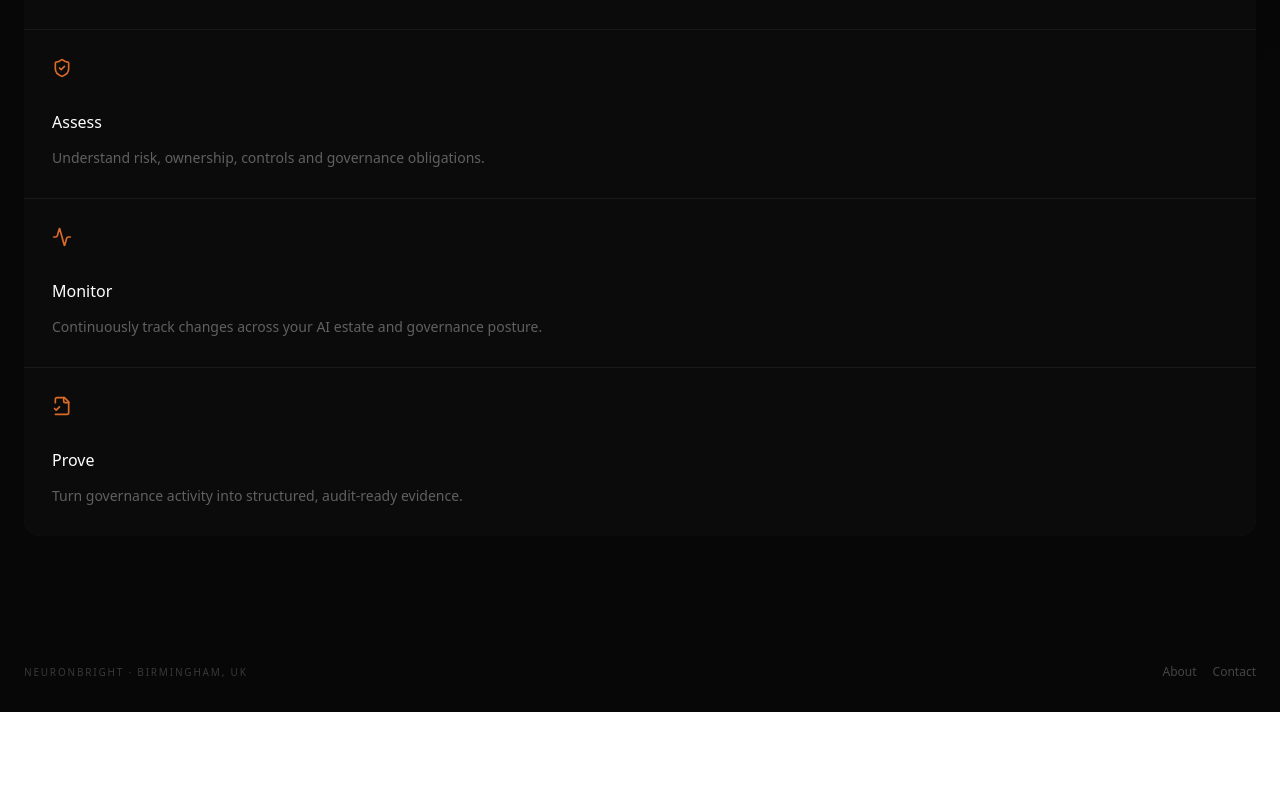
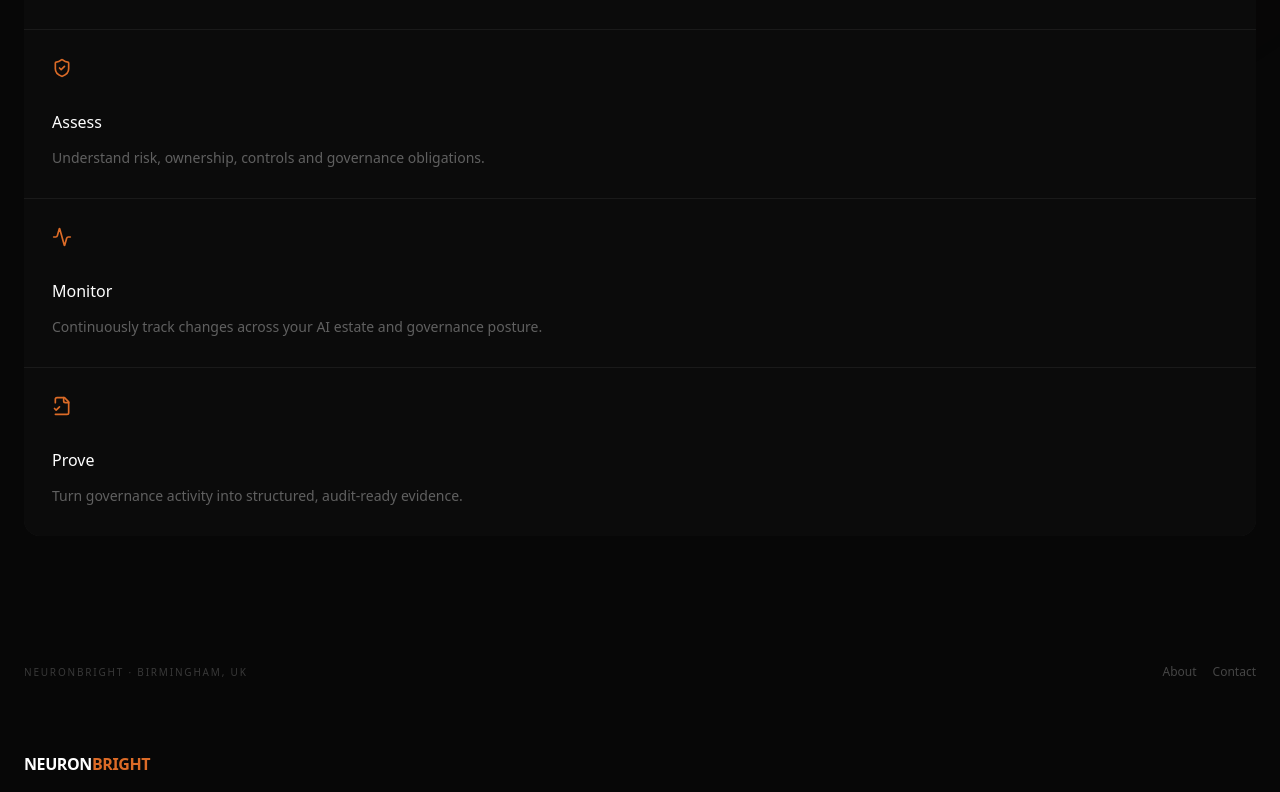
Before and after one commit to jasb-to/neuronbright, a Next.js app: page / in a window 1280 px wide. Shown: the part 796-1588 px from the top of the page. Before the commit the page ends 1508 px from the top, so only its background shows below. Built offline with nearby package versions, Linux system fonts and the light colour scheme.

Commit message:
Add shared footer to all pages

```diff
--- a/app/layout.tsx
+++ b/app/layout.tsx
@@ -1,5 +1,6 @@
 import type { Metadata } from "next";
 import "./globals.css";
+import { SiteFooter } from "@/components/site-footer";
 
 export const metadata: Metadata = {
   title: "NEURONBRIGHT — AI Governance Infrastructure",
@@ -14,7 +15,10 @@
 }>) {
   return (
     <html lang="en">
-      <body>{children}</body>
+      <body>
+        {children}
+        <SiteFooter />
+      </body>
     </html>
   );
 }
```
